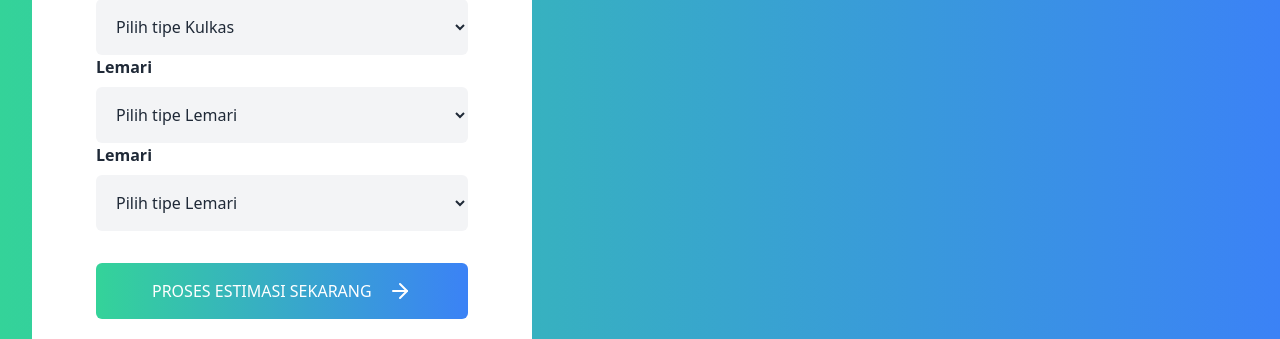
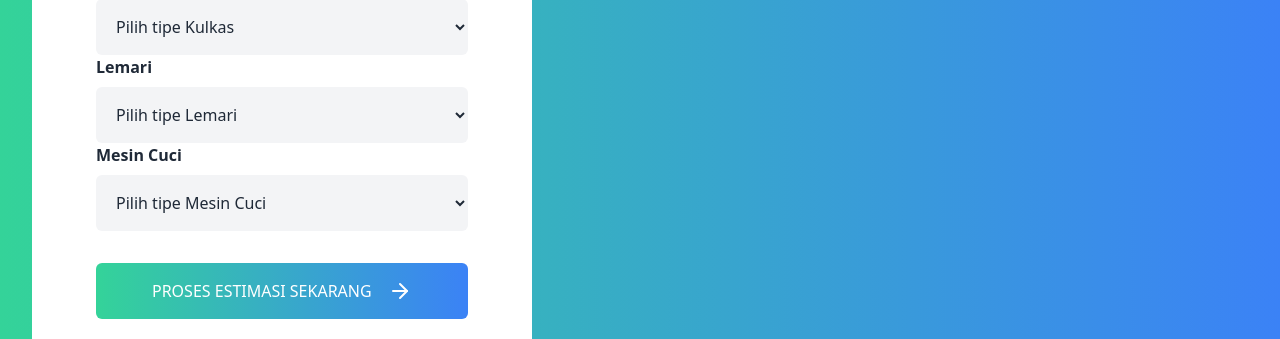
Before and after one commit to cecepwahyu/indekost-price-predict, a Flask app: page / in a window 1280 px wide. Shown: the part 1377-1716 px from the top of the page. Run offline with Flask 2, Linux system fonts and the light colour scheme; parts of the project's set-up code (start-up, migrations or seed data) failed here and were passed over.

Commit message:
Update index.html

```diff
--- a/templates/index.html
+++ b/templates/index.html
@@ -156,9 +156,9 @@
                     <option value="1">Ada</option>
                 </select>
 
-                <label for="Mesin Cuci" class="mb-2"><b>Lemari</b></label>
-                <select id="underline_select" name="Lemari" class="p-4 bg-gray-100 rounded-md" required>
-                    <option selected value="">Pilih tipe Lemari</option>
+                <label for="MesinCuci" class="mb-2"><b>Mesin Cuci</b></label>
+                <select id="underline_select" name="MesinCuci" class="p-4 bg-gray-100 rounded-md" required>
+                    <option selected value="">Pilih tipe Mesin Cuci</option>
                     <option value="0">Tidak Ada</option>
                     <option value="1">Ada</option>
                 </select>
```
